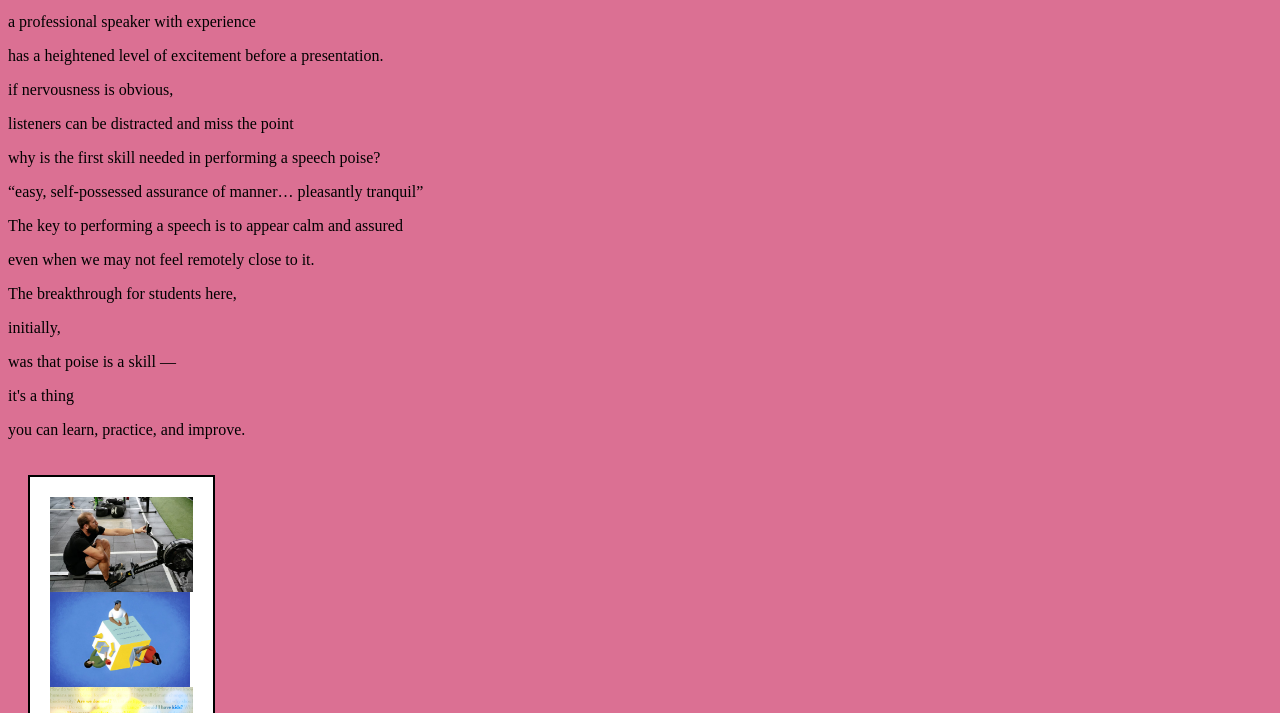
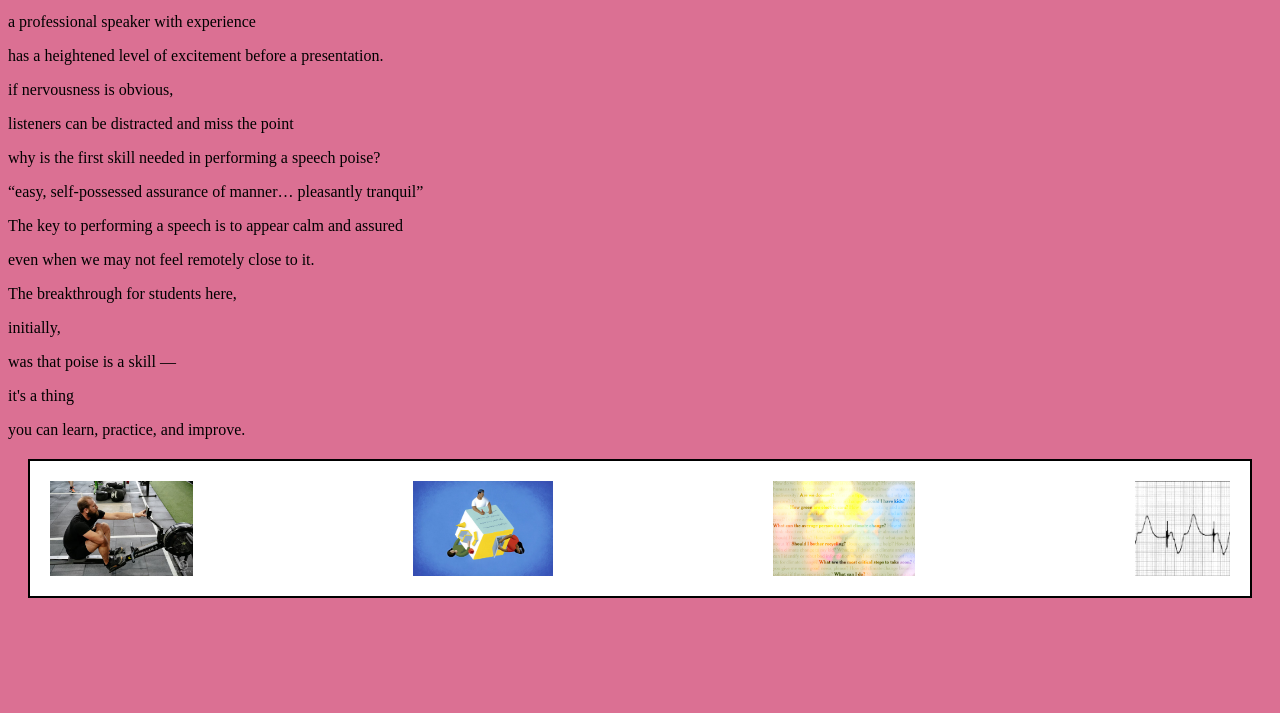
Before and after one commit to beifonng/PROJECT_1_beifonng, a plain HTML site: page index.html in a window 1280 px wide. Shown: the part 87-800 px from the top of the page. Drawn offline with Linux system fonts and the light colour scheme.

Commit message:
Update style.css

```diff
--- a/style.css
+++ b/style.css
@@ -18,5 +18,7 @@ img {
   border: 2px solid black;
   margin: 20px;
   padding: 20px;
-  display:inline-block;
+  display:flex;
+  justify-content: space-between;
+
 }
```
